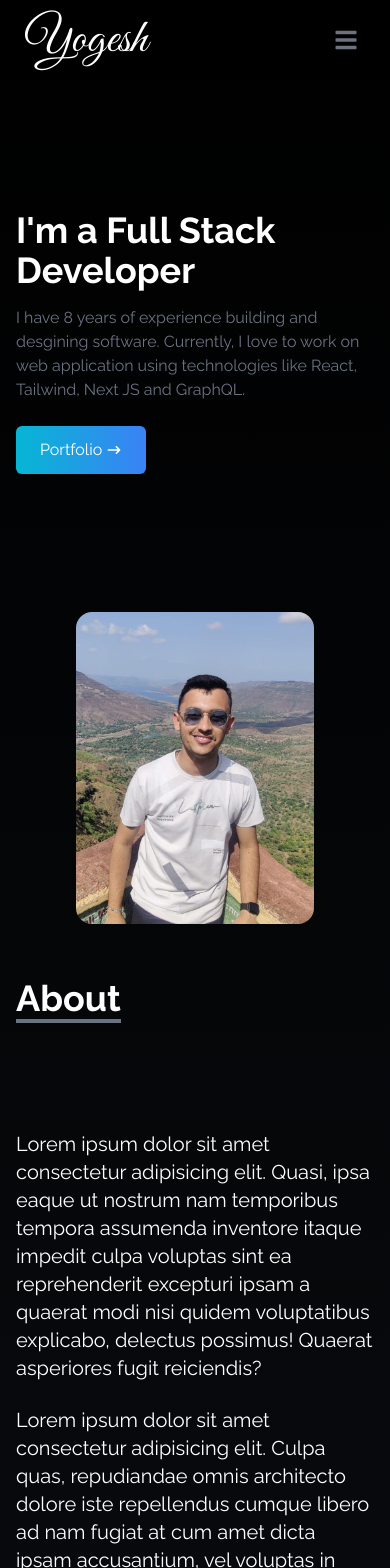
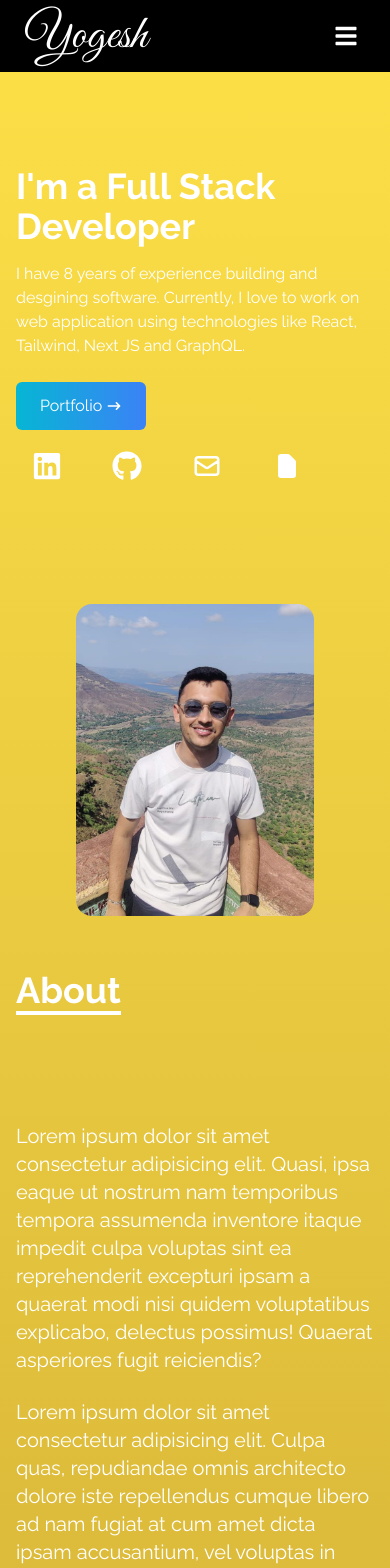
Before and after one commit to YogeshMun0304/Portfolio, a React (Create React App) app: page / in a window 390 px wide. Shown: the top 1568 px of the page. Built offline with nearby package versions, Linux system fonts and the light colour scheme.

Commit message:
social links for small screens

```diff
--- a/package.json
+++ b/package.json
@@ -10,8 +10,10 @@
     "react": "^18.2.0",
     "react-dom": "^18.2.0",
     "react-icons": "^4.9.0",
+    "react-intersection-observer": "^9.5.0",
     "react-scripts": "5.0.1",
     "react-scroll": "^1.8.9",
+    "react-scroll-trigger": "^0.6.14",
     "react-typewriter-effect": "^1.1.0",
     "web-vitals": "^2.1.4"
   },
--- a/public/index.html
+++ b/public/index.html
@@ -26,7 +26,7 @@
     -->
     <title>Yogesh Portfolio</title>
   </head>
-  <body class = " bg-gradient-to-b from-black to-gray-800">
+  <body class = "">
     <noscript>You need to enable JavaScript to run this app.</noscript>
     <div id="root"></div>
     <!--
--- a/src/App.js
+++ b/src/App.js
@@ -11,7 +11,7 @@ import Sociallinks from "./components/Sociallinks";
 function App() {
 
   return (
-    <div >
+    <div className=" bg-gradient-to-b from-yellow-300 to-yellow-900" >
 
        <Navbar />
      <Home/>
--- a/src/components/About.jsx
+++ b/src/components/About.jsx
@@ -1,12 +1,19 @@
-import React from "react";
+import React, { useState } from "react";
+import ScrollTrigger from 'react-scroll-trigger';
 
 
 const About = () => {
+  const [isVisible, setIsVisible] = useState(false);
+
+  const handleScrollEnter = () => {
+    setIsVisible(true);
+  };
   return (
-    <div name="about" className="w-full h-screen  text-white">
-      <div className="max-w-screen-lg p-4 mx-auto flex flex-col justify-center w-full h-full">
+    <div name="about" className="w-full h-screen  text-white flex flex-col justify-center">
+      <ScrollTrigger onEnter={handleScrollEnter}>
+      <div className= {`sliding-comp ${isVisible ? 'visible' : ''} max-w-screen-lg p-4 mx-auto flex flex-col justify-center w-full h-full`} >
         <div className="pb-8">
-            <p className="text-4xl font-bold inline border-b-4 border-gray-500">About</p>
+            <p className="text-4xl font-bold inline border-b-4 border-white">About</p>
         </div>
         <p className="text-xl mt-20">
             Lorem ipsum dolor sit amet consectetur adipisicing elit. Quasi, ipsa eaque ut nostrum nam temporibus tempora assumenda inventore itaque impedit culpa voluptas sint ea reprehenderit excepturi ipsam a quaerat modi nisi quidem voluptatibus explicabo, delectus possimus! Quaerat asperiores fugit reiciendis?
@@ -19,6 +26,7 @@ const About = () => {
         </p>
 
       </div>
+      </ScrollTrigger>
     </div>
   );
 };
--- a/src/components/Contact.jsx
+++ b/src/components/Contact.jsx
@@ -9,7 +9,7 @@ const Contact = () => {
     >
       <div className="flex flex-col p-4 justify-center max-w-screen-lg mx-auto h-full">
         <div className="pb-8 mt-20">
-          <p className="text-4xl font-bold inline border-b-4 border-gray-500">
+          <p className="text-4xl font-bold inline border-b-4 border-white">
             Contact
           </p>
           <p className="py-6">Submit the form below to get in touch with me</p>
--- a/src/components/Experience.jsx
+++ b/src/components/Experience.jsx
@@ -1,10 +1,10 @@
-import React from "react";
+import React, { useState } from "react";
 
 import html from "../assets/html.png";
 import css from "../assets/css.png";
 import javascript from "../assets/javascript.png";
 import reactImage from "../assets/react.png";
-import nextjs from "../assets/nextjs.png";
+import cpp from "../assets/cpp.png";
 import graphql from "../assets/graphql.png";
 import github from "../assets/github.png";
 import tailwind from "../assets/tailwind.png";
@@ -12,8 +12,12 @@ import node from "../assets/node.png";
 import express from "../assets/express.png";
 import mongo from "../assets/mongo.png";
 import firebase from "../assets/firebase.png";
+import ScrollTrigger from 'react-scroll-trigger';
+
+
 
 const Experience = () => {
+
   const techs = [
     {
       id: 1,
@@ -41,8 +45,8 @@ const Experience = () => {
     },
     {
       id: 5,
-      src: nextjs,
-      title: "Next JS",
+      src: cpp,
+      title: "C++",
       style: "shadow-white",
     },
     {
@@ -88,15 +92,21 @@ const Experience = () => {
       style: "shadow-yellow-400",
     },
   ];
+  const [isVisible, setIsVisible] = useState(false);
 
+  const handleScrollEnter = () => {
+    setIsVisible(true);
+  };
   return (
     <div
       name="experience"
-      className=" w-full h-screen pt-40 my-60"
+      className=" w-full h-full flex flex-col justify-center md: pt-16  "
     >
-      <div className="max-w-screen-lg mx-auto p-4 flex flex-col justify-center w-full h-full text-white">
+      <ScrollTrigger onEnter={handleScrollEnter}>
+
+      <div className= {`sliding-comp ${isVisible ? 'visible' : ''} max-w-screen-lg mx-auto p-4 flex flex-col justify-center w-full h-full text-white`}>
         <div>
-          <p className="text-4xl font-bold border-b-4 border-gray-500 p-2 inline ">
+          <p className="text-4xl font-bold border-b-4 border-white p-2 inline ">
             Experience
           </p>
           <p className="py-6">These are the technologies I've worked with</p>
@@ -114,6 +124,7 @@ const Experience = () => {
           ))}
         </div>
       </div>
+      </ScrollTrigger>
     </div>
   );
 };
--- a/src/components/Home.jsx
+++ b/src/components/Home.jsx
@@ -4,8 +4,57 @@ import { HiArrowNarrowRight } from "react-icons/hi";
 import HeroImage from "../assets/heroImage.jpg";
 import { Link } from "react-scroll";
 
+import {FaGithub, FaLinkedin} from 'react-icons/fa'
+import {HiDocument} from 'react-icons/hi'
+import { HiOutlineMail } from 'react-icons/hi'
 
 const Home = () => {
+
+    const links=[
+        {
+            id: 1,
+            child:(
+                <>
+                <FaLinkedin size={30}/>
+                </>
+            ),
+            href: 'https://www.linkedin.com/in/yogesh-mundra-7126a322a',
+            style: 'rounded-tr-md'
+        },
+        {
+            id: 2,
+            child:(
+                <>
+                <FaGithub size={30}/>
+                </>
+            ),
+            href: 'https://github.com/YogeshMun0304',
+
+        },{
+            id: 3,
+            child:(
+                <>
+                <HiOutlineMail size={30}/>
+                </>
+            ),
+            href: 'mailto:techyogimun@gmail.com',
+
+        },
+        {
+            id: 4,
+            child:(
+                <>
+                <HiDocument size={30}/>
+                </>
+            ),
+            href: 'https://linkedin.com',
+            style: 'rounded-br-md',
+            download: true
+
+        }
+
+    ]
+
   return (
     <div
       name="home"
@@ -13,10 +62,10 @@ const Home = () => {
     >
       <div className=" max-w-screen-lg mx-auto flex flex-col md:flex-row items-center justify-center h-full px-4">
         <div className="flex flex-col justify-center h-full">
-          <h2 className="text-4xl sm:text-7xl font-bold text-white">
+          <h2 className="text-4xl sm:text-7xl font-bold text-white slide-out-image">
             I'm a Full Stack Developer
           </h2>
-          <p className="text-gray-500 py-4 max-w-md">
+          <p className="text-white py-4 max-w-md">
             I have 8 years of experience building and desgining software.
             Currently, I love to work on web application using technologies like
             React, Tailwind, Next JS and GraphQL.
@@ -34,12 +83,29 @@ const Home = () => {
               </span>
             </button>
           </div>
+          <div className="flex  lg:hidden">
+          <ul className="flex justify-start gap-1/4">
+            {links.map(({id,child,href,style,download})=>{
+                return(<li key={id} className={`group flex justify-between items-center w-20 h-14 px-4  hover:rounded-md duration-300 hover:bg-white ${style}`}>
+                <a href={href} className='flex justify-between items-center text-white group-hover:text-black 'download={download} target='_blank' rel="noreferrer">
+
+                   {child}
+
+                </a>
+            </li>)
+            })}
+
+
+        </ul>
+
+          </div>
+
         </div>
-        <div>
+        <div className="mt-4" >
           <img
             src={HeroImage}
             alt="my profile"
-            className="rounded-2xl mx-auto w-2/3 md:w-full"
+            className="rounded-2xl mx-auto w-2/3 md:w-full slide-in-image"
           />
         </div>
       </div>
--- a/src/components/Navbar.jsx
+++ b/src/components/Navbar.jsx
@@ -30,14 +30,15 @@ const Navbar = () => {
 
     ]
   return (
-    <div className='flex justify-between items-center w-full h-20 sticky top-0 text-white bg-black px-4 '>
+    <div className='flex justify-between items-center w-full h-20 fixed text-white bg-black px-4 navbar opacity-0.5 '>
         <div>
           <h1 className='text-5xl font-signature ml-2'>Yogesh</h1>
         </div>
         <ul className='hidden md:flex'>
+
             {links.map(({id,link})=>{
                 return(
-                 <li key={id} className='px-4 cursor-pointer capitalize font-medium text-gray-500 hover:scale-110 duration-200'><Link to={link} smooth duration-500>{link}</Link></li>
+                 <li key={id} className='px-4 cursor-pointer capitalize font-medium text-white hover:scale-110 duration-200'><Link to={link} smooth duration-500>{link}</Link></li>
 
 
             )})}
@@ -47,11 +48,11 @@ const Navbar = () => {
         </ul>
         <div onClick={()=>{
             setnav(!nav)
-        }} className='cursor-pointer pr-4 z-10 text-gray-500 md:hidden'>
-            {nav ? <FaTimes className='text-2xl'/> : <FaBars className='text-2xl'/>}
+        }} className='cursor-pointer pr-4 z-10 text-white md:hidden'>
+            {nav ? <FaTimes className='text-2xl '/> : <FaBars className='text-2xl'/>}
 
         </div>
-        {nav && <ul className='flex flex-col justify-center items-center absolute top-0 left-0 w-full h-screen bg-gradient-to-b from-black to-gray-800 text-gray-500 '>
+        {nav && <ul className='flex flex-col justify-center items-center absolute top-0 left-0 w-full h-screen bg-gradient-to-b from-yellow-300 to-yellow-900 '>
             {links.map(({id,link})=>{
                 return(
                     <li key={id}className='px-4 cursor-pointer capitalize py-6 text-4xl'><Link onClick={()=>setnav(!nav)} to={link} smooth duration-500>{link}</Link></li>
--- a/src/components/Portfolio.jsx
+++ b/src/components/Portfolio.jsx
@@ -1,4 +1,4 @@
-import React from "react";
+import React, { useState } from "react";
 import bus from "../assets/portfolio/busbooking.webp";
 import crypto from "../assets/portfolio/crypto.avif";
 import ecommerce from "../assets/portfolio/ecommerce.png";
@@ -7,6 +7,7 @@ import social from "../assets/portfolio/social.png";
 import reactWeather from "../assets/portfolio/weather.webp";
 import urlshrinker from "../assets/portfolio/urlshrinker.avif";
 import movie from "../assets/portfolio/movie.png";
+import ScrollTrigger from 'react-scroll-trigger';
 
 const Portfolio = () => {
   const portfolios = [
@@ -59,12 +60,18 @@ const Portfolio = () => {
       code: "https://github.com/YogeshMun0304/movie-guide",
     },
   ];
+  const [isVisible, setIsVisible] = useState(false);
 
+  const handleScrollEnter = () => {
+    setIsVisible(true);
+  };
   return (
-    <div name="projects" className=" w-full md:h-screen text-white py-3">
-      <div className="max-w-screen-lg p-4 mx-auto  flex flex-col justify-center  w-full h-full">
-        <div className="pb-8 pt-40">
-          <p className="text-4xl font-bold inline border-b-4 border-gray-500">
+    <div name="projects"  className=" w-full md:h-screen text-white py-3 flex flex-col justify-center py-40 md:mb-40 ">
+       <ScrollTrigger onEnter={handleScrollEnter}>
+      <div className= {`sliding-comp ${isVisible ? 'visible' : ''} max-w-screen-lg p-4 mx-auto  flex flex-col justify-center  w-full h-full`}
+      >
+        <div className="pb-8 pt-20">
+          <p className="text-4xl font-bold inline border-b-4 border-white">
             Portfolio
           </p>
           <p className="py-6">Check out some of my work right here</p>
@@ -74,22 +81,15 @@ const Portfolio = () => {
           {portfolios.map(({ id, src, name, code }) => (
             <div
               key={id}
-              className=" shadow-md shadow-gray-600 rounded-lg hover:scale-105 duration-200"
+              className=" shadow-md shadow-yellow-500 rounded-lg hover:scale-105 duration-200"
             >
               <img src={src} alt="" className="rounded-md  " />
               <div className="flex justify-center h-10 items-center text-xl font-bold capitalize">
                 <h2 className=" border-b-2 border-gray-500">{name}</h2>
               </div>
               <div className="flex items-center justify-center">
-                <a
-                  href={code}
-                  target="_blank"
-                  rel="noopener noreferrer"
-                >
-                  <button
-
-                    className="px-6  w-1/2 m-4 duration-200 hover:scale-105 bg-gradient-to-r from-gray-500 to-gray-900 cursor-pointer rounded-md"
-                  >
+                <a href={code} target="_blank" rel="noopener noreferrer">
+                  <button className="px-6  w-3/4 m-4 duration-200 hover:scale-105 bg-gradient-to-r from-gray-500 to-gray-900 cursor-pointer rounded-md">
                     Code
                   </button>
                 </a>
@@ -98,6 +98,7 @@ const Portfolio = () => {
           ))}
         </div>
       </div>
+      </ScrollTrigger>
     </div>
   );
 };
--- a/src/components/Sociallinks.jsx
+++ b/src/components/Sociallinks.jsx
@@ -2,7 +2,7 @@ import React from 'react'
 import {FaGithub, FaLinkedin} from 'react-icons/fa'
 import { HiOutlineMail } from 'react-icons/hi'
 
-
+import {HiDocument} from 'react-icons/hi'
 const Sociallinks = () => {
     const links=[
         {
@@ -38,7 +38,7 @@ const Sociallinks = () => {
             id: 4,
             child:(
                 <>
-                Resume <HiOutlineMail size={30}/>
+                Resume <HiDocument size={30}/>
                 </>
             ),
             href: 'https://linkedin.com',
@@ -52,7 +52,7 @@ const Sociallinks = () => {
     <div className='hidden lg:flex flex-col top-[35%] left-0 fixed'>
         <ul>
             {links.map(({id,child,href,style,download})=>{
-                return(<li key={id} className={`flex justify-between items-center w-40 h-14 px-4 bg-gray-500 ml-[-100px] hover:ml-[-10px] hover:rounded-md duration-300 ${style}`}>
+                return(<li key={id} className={`flex justify-between items-center w-40 h-14 px-4 bg-black ml-[-100px] hover:ml-[-10px] hover:rounded-md duration-300 ${style}`}>
                 <a href={href} className='flex justify-between items-center w-full text-white 'download={download} target='_blank' rel="noreferrer">
 
                    {child}
--- a/src/index.css
+++ b/src/index.css
@@ -13,3 +13,67 @@ font-family: 'Raleway', sans-serif;
 
   }
 }
+* {
+  margin: 0;
+  padding: 0;
+  box-sizing: border-box;
+}
+
+.sliding-component {
+  opacity: 0;
+
+  transition: opacity 2s
+}
+.exp{
+  padding-top:150px
+}
+.sliding-component.visible {
+  opacity: 1;
+  transform: translateY(0);
+}
+.sliding-comp {
+  opacity: 0;
+  transform: translateX(200px);
+  transition: opacity 0.5s, transform 3s;
+}
+
+.sliding-comp.visible {
+  opacity: 1;
+  transform: translateX(0);
+}
+@keyframes slideIn {
+  0% {
+    opacity: 0;
+    transform: translateX(400px);
+  }
+  100% {
+    opacity: 1;
+    transform: translateX(0);
+  }
+}
+.slide-in-image {
+  animation: slideIn 1s ease-out forwards;
+}
+@keyframes slideout {
+  0% {
+    opacity: 0;
+    transform: translateX(-400px);
+  }
+  100% {
+    opacity: 1;
+    transform: translateX(0);
+  }
+}
+.slide-out-image {
+  animation: slideout 1s ease-out forwards;
+}
+.navbar {
+  position: sticky;
+  top: 0;
+  left: 0;
+  width: 100%;
+  height:4.5rem;
+  background: black;
+
+  z-index: 99; /* Ensure the navbar stays on top of other elements */
+}
```
Also changed, not shown: tailwind.config.js (+9 -1 lines), src/assets/cpp.png (added), 1 other file (tests, documents, lock files or other folders).
